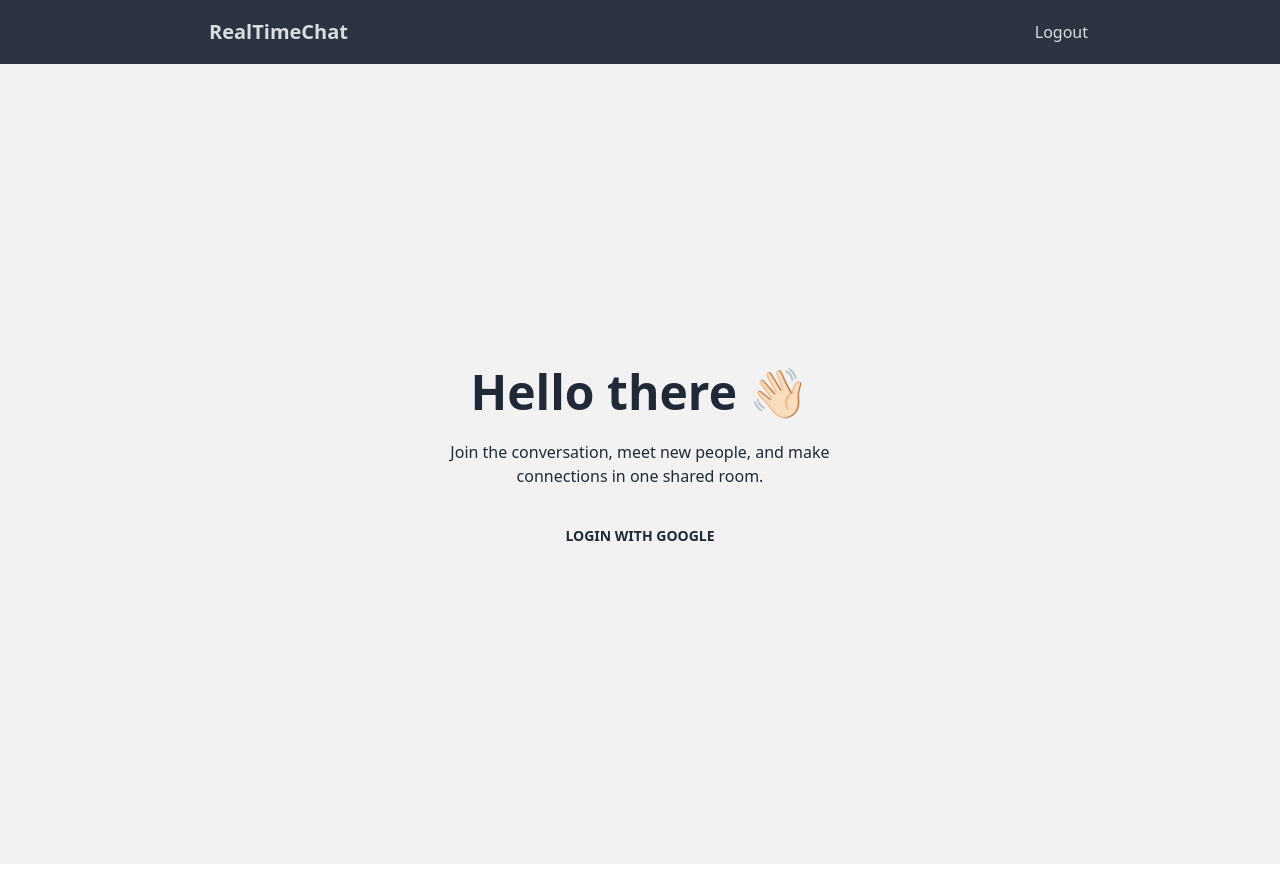
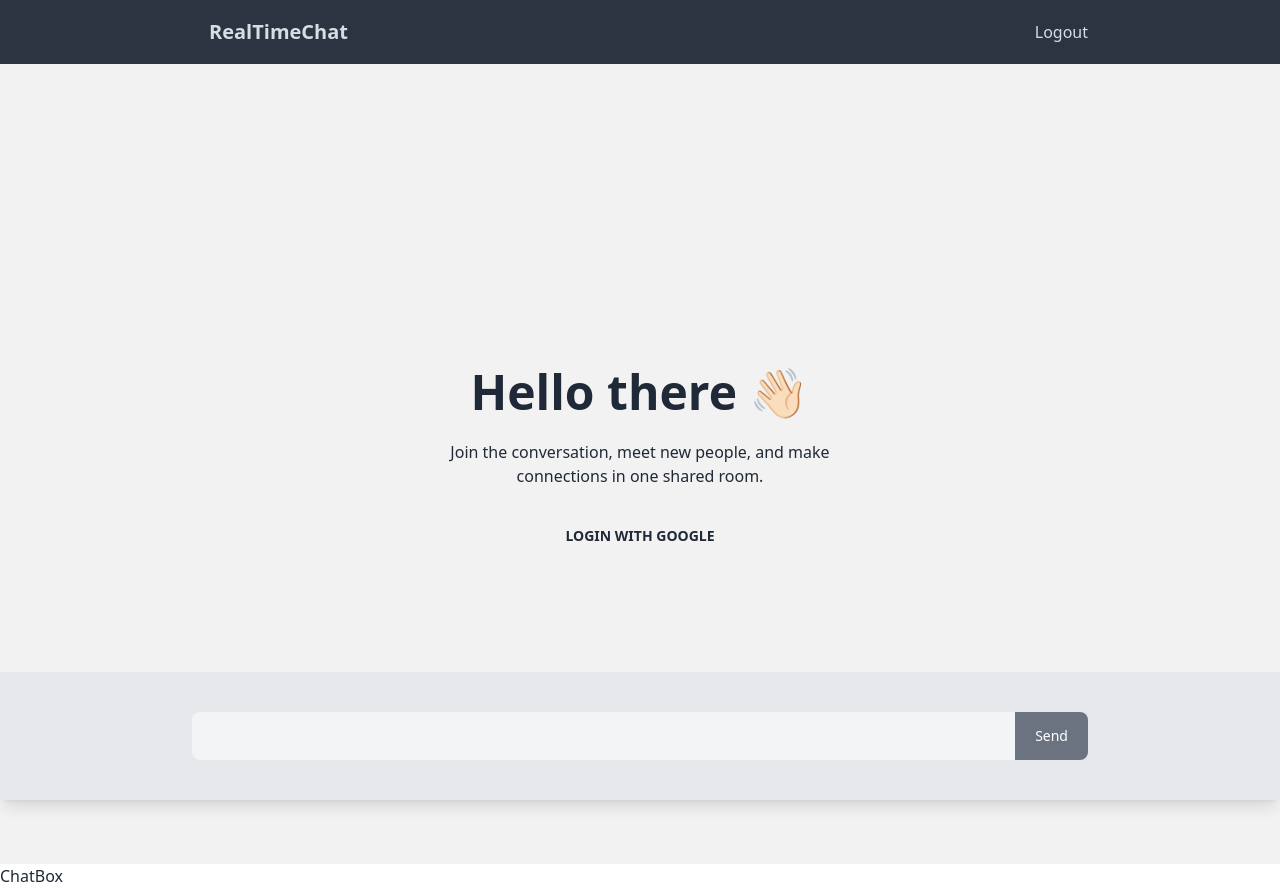
Before and after one commit to gigisoza/real-time-chat-app, a React (Vite) app: page / in a window 1280 px wide. Before the commit the page ends 864 px from the top, so only its background shows below. Built offline with nearby package versions, Linux system fonts and the light colour scheme.

Commit message:
Create SendMessage component with styles

```diff
--- a/src/App.tsx
+++ b/src/App.tsx
@@ -1,11 +1,13 @@
 import Login from "./pages/Login";
 import Navbar from "./components/NavBar";
+import ChatRoom from "./pages/ChatRoom";
 
 function App() {
   return (
     <div>
       <Navbar />
       <Login />
+      <ChatRoom />
     </div>
   );
 }
--- /dev/null
+++ b/src/components/ChatBox.tsx
@@ -0,0 +1,3 @@
+export default function ChatBox() {
+  return <div>ChatBox</div>;
+}
--- /dev/null
+++ b/src/components/SendMessage.tsx
@@ -0,0 +1,15 @@
+export default function SendMessage() {
+  return (
+    <div className="bg-gray-200 fixed bottom-0 w-full py-10 shadow-lg">
+      <form className="containerWrap flex">
+        <input
+          className="input w-full focus:outline-none bg-gray-100 rounded-r-none"
+          type="text"
+        />
+        <button className="w-auto bg-gray-500 text-white rounded-r-lg px-5 text-sm">
+          Send
+        </button>
+      </form>
+    </div>
+  );
+}
--- a/src/pages/ChatRoom.tsx
+++ b/src/pages/ChatRoom.tsx
@@ -1,3 +1,11 @@
+import ChatBox from "../components/ChatBox";
+import SendMessage from "../components/SendMessage";
+
 export default function ChatRoom() {
-  return <div>ChatRoom</div>;
+  return (
+    <div>
+      <ChatBox />
+      <SendMessage />
+    </div>
+  );
 }
```
